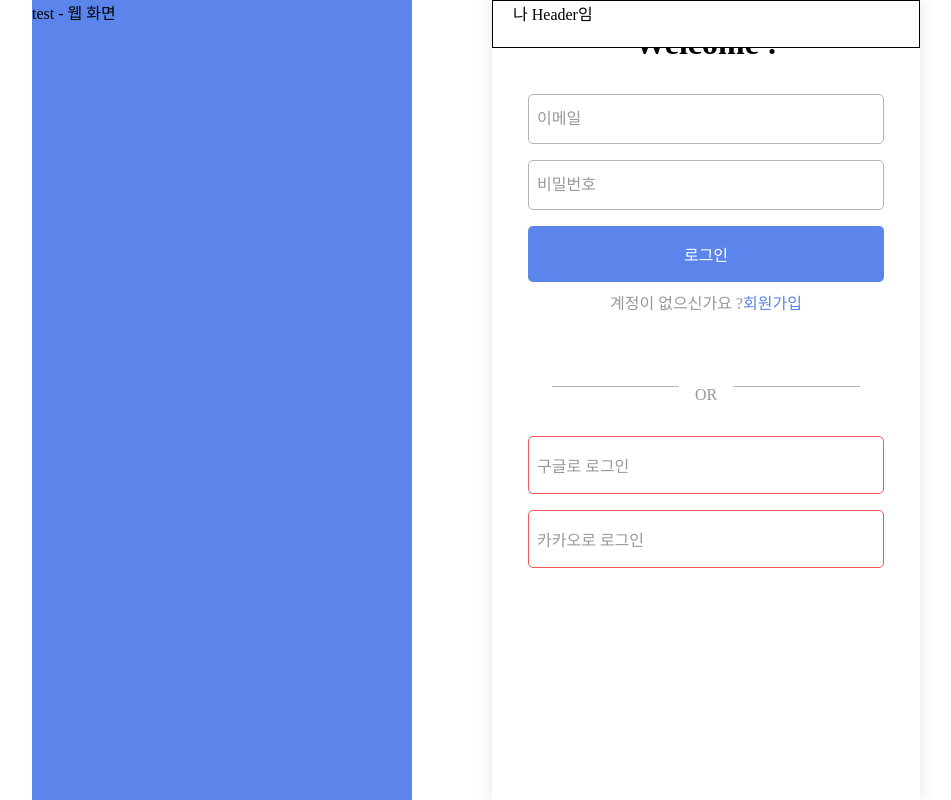
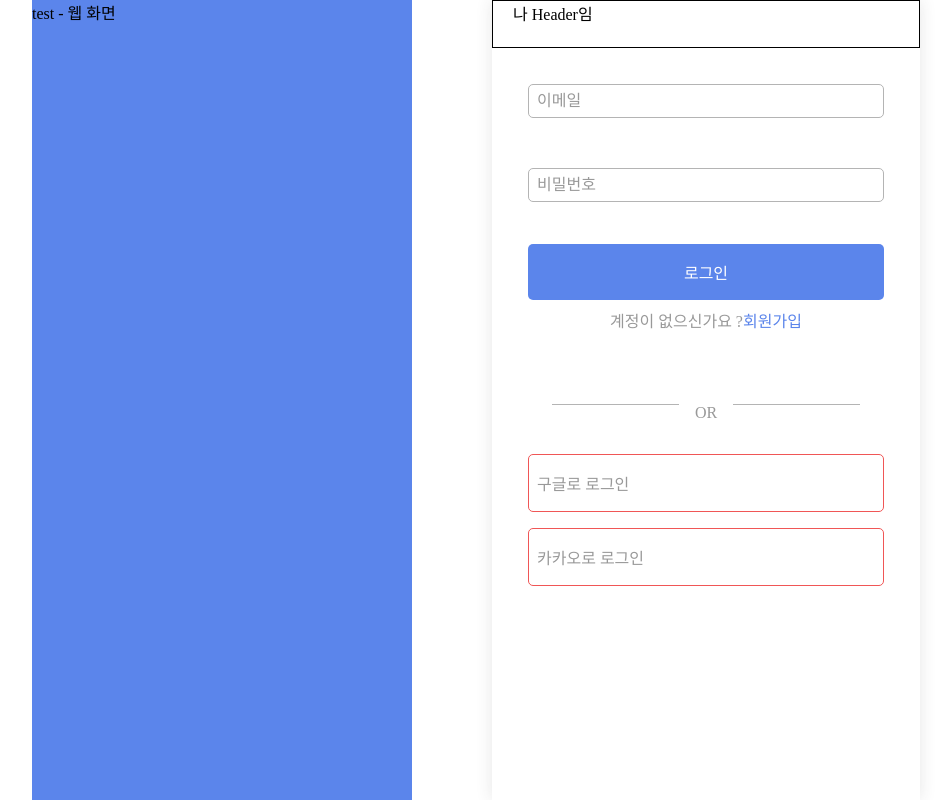
Before and after one commit to codestates-seb/seb42_main_013, a React (Create React App) app in the folder client/: page /login in a window 1280 px wide. Shown: the whole page, without its empty margins (164-1115 px from the left). Built offline with nearby package versions, Linux system fonts and the light colour scheme; a web font is replaced by a local one.

Commit message:
[Refactor] validityCheck() 대신property 사용

```diff
--- a/client/src/components/DataInput.js
+++ b/client/src/components/DataInput.js
@@ -1,12 +1,18 @@
 import { useState } from "react";
 import styled from "styled-components";
+
+const InputContainer = styled.div`
+  display: flex;
+  flex-direction: column;
+  flex:1;
+`
 
 export const FakeInput = styled.div`
   display: flex;
   flex: 1;
   flex-direction: row;
   border : ${(props) => props.isFocus ?"1px solid var(--blue-100)" : "1px solid var(--black-400)"};
-  border-color: ${(props) => !props.isInvalid ?"rgb(240, 86, 86)" :null};
+  border-color: ${(props) => !props.isValid && "rgb(240, 86, 86)"};
   border-radius: 5px;
   /* 1줄 꽉채우게 */
   padding: 0 8px;
@@ -79,6 +85,7 @@ const DeleteBtn = styled.div`
 const ValidityMsg = styled.div`
   color: rgb(240, 86, 86);
   font-size: 12px;
+  opacity : ${(props) => props.isValid ? "0" : "1"};
 `
 
 
@@ -87,18 +94,19 @@ function DataInput ({name, minlength, required, placeholder, data, setData, type
   const [isValid, setIsValid] = useState(true)
   const changeHandler = (e) => {
     setData({...data,[name]:e.target.value})
-    !isValid && setIsValid(e.target.checkValidity())
+    // !isValid && setIsValid(e.target.checkValidity())
+    !isValid && setIsValid(e.target.validity.valid)
   }
   const clear = () => {
     setData({...data,[name]:""})
   }
   const blurHandler = (e) => {
-    setIsValid(e.target.checkValidity())
+    setIsValid(e.target.validity.valid)
     setIsFocus(false)
   }
   return (
-    <>
-      <FakeInput isFocus={isFocus} isInvalid={isValid}>
+    <InputContainer>
+      <FakeInput isFocus={isFocus} isValid={isValid}>
         <RealInput
           onFocus={()=>setIsFocus(true)}
           onBlur={blurHandler}
@@ -123,8 +131,8 @@ function DataInput ({name, minlength, required, placeholder, data, setData, type
         </>
         }
       </FakeInput>
-      {!isValid && <ValidityMsg>내용을 입력해주세요.</ValidityMsg>}
-    </>
+      <ValidityMsg isValid={isValid}>내용을 입력해주세요.</ValidityMsg>
+    </InputContainer>
   )
 }
 
```
